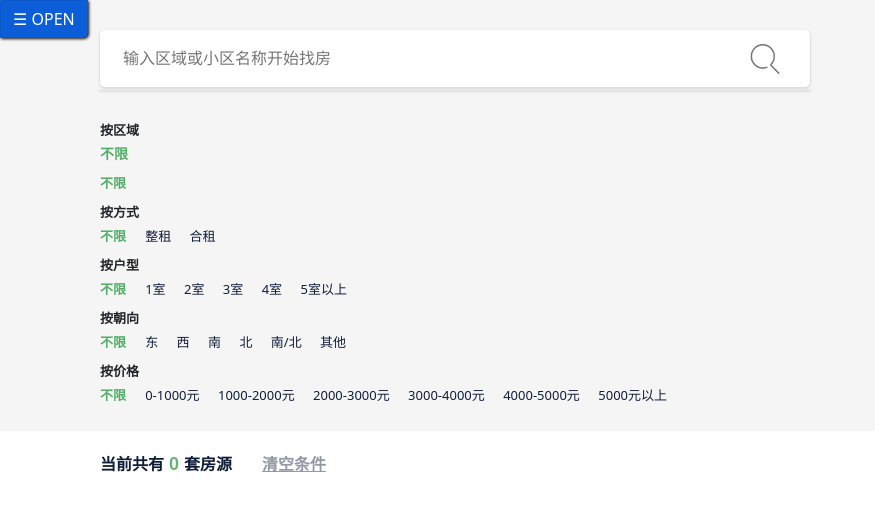
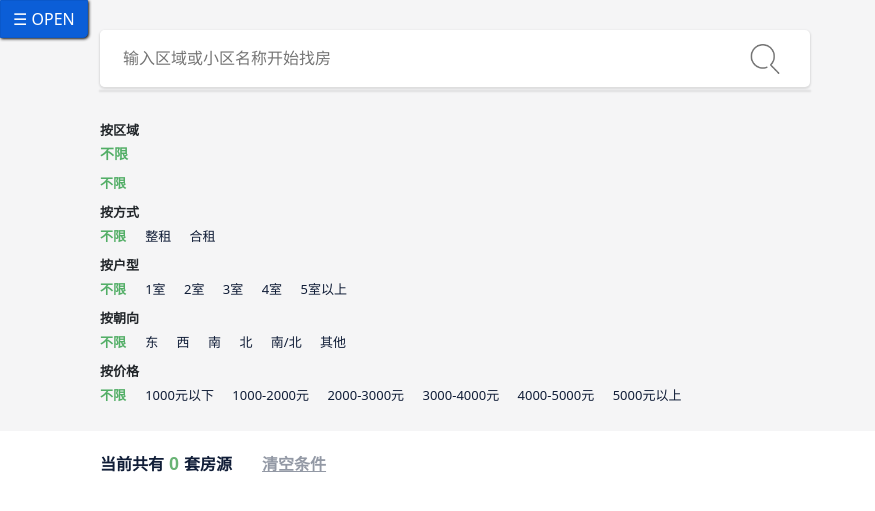
Before and after one commit to VenYy/lianjiaSpider, a Flask app: page /house_list in a window 1280 px wide. Shown: the top 511 px of the page, without its empty margins (0-875 px from the left). Run offline with Flask 3, Linux system fonts and the light colour scheme; data that the repository does not hold is empty; some libraries are stand-ins or nearby versions.

```diff
--- a/list_page.py
+++ b/list_page.py
@@ -8,7 +8,6 @@ from db.model import Houses, City, District
 from db.settings import db
 from db.modify_data_type import modify_data_type
 
-from urllib.parse import urlencode
 
 list_page = Blueprint("list_page", __name__)
 
@@ -38,8 +37,10 @@ def house_list():
 
     # print(city_districts)
 
+    # 创建查询对象
     query = Houses.query
 
+    # 按用户输入筛选
     if user_input:
         query = query.filter(
             (Houses.city.like(f"%{user_input}%")) |
@@ -48,27 +49,30 @@ def house_list():
             (Houses.title.like(f"%{user_input}%"))
         )
 
+    # 按城市名称筛选
     if city:
         query = query.filter(Houses.city == city)
+    # 按区县名称筛选
     if district:
         query = query.filter(Houses.district == district)
+    # 按出租类型筛选
     if rent_type:
         query = query.filter(Houses.rent_type == rent_type)
-
+    # 按户型筛选
     if rooms == "5室以上":
         # 使用正则表达式提取数字并比较
         query = query.filter(Houses.rooms.op("REGEXP")('[5-9]室|[1-9][0-9]室'))
         print(query)
     elif rooms:
         query = query.filter(Houses.rooms.like(f"%{rooms}%"))
-
+    # 按朝向筛选
     if direction == "其他":
         query = query.filter(not_(Houses.direction.in_(["东", "西", "南", "北", "南/北"])))
     elif direction:
         query = query.filter(Houses.direction == direction)
-
+    # 按价格区间筛选
     if price_range:
-        if price_range == "0-1000元":
+        if price_range == "1000元以下":
             query = query.filter(Houses.price.between(0, 1000))
         elif price_range == "1000-2000元":
             query = query.filter(Houses.price.between(1000, 2000))
--- a/static/css/base.css
+++ b/static/css/base.css
@@ -33,88 +33,13 @@
 }
 
 .leftTop {
-    position: absolute;
+    /*始终固定开启滑动导航按钮在窗口左上角*/
+    position: fixed;
+    top: 0;
+    left: 0;
+    /*position: absolute;*/
 }
 .btn {
     border-radius: 0 0 5px 0;
     box-shadow: 1px 1px 3px #0f0f0f;
 }
-/*#openNav {*/
-/*    float: left;*/
-/*    font-size: 20px;*/
-/*    cursor: pointer;*/
-/*    user-select: none;*/
-/*    color: white;*/
-/*    padding: 5px 5px;*/
-/*    !*width: 85px;*!*/
-/*    background: linear-gradient(to right, #2d3058 0%, #fc2f70 100%);*/
-/*    background-size: 200% 100%;*/
-/*    transition: background-position 0.5s ease-out;*/
-/*}*/
-/*#openNav:hover {*/
-/*    background-position: -100% 0%;*/
-/*}*/
-
-
-/*!*侧边栏选择器*!*/
-/*.sidenav {*/
-/*    height: 100%;*/
-/*    width: 0; !*原始宽度*!*/
-/*    position: fixed;*/
-/*    !*z-index、top、left共同控制侧栏的悬浮（上方1，下方-1）*!*/
-/*    z-index: 1;*/
-/*    top: 0;*/
-/*    left: 0;*/
-/*    background-color: #111;*/
-/*    overflow-x: hidden;*/
-/*    transition: 0.5s; !*侧栏延迟0.5s显示*!*/
-/*    padding-top: 60px;*/
-/*}*/
-
-/*.sidenav .title {*/
-/*    font-family: "Microsoft JhengHei UI", sans-serif;*/
-/*    font-weight: bold;*/
-/*    color: #9a9898;*/
-/*    font-size: 25px;*/
-/*    padding-left: 5px !important;*/
-/*    text-align: center !important;*/
-/*    display: block;*/
-/*    transition: 0.3s;*/
-/*}*/
-
-
-/*!*侧边栏标签选择器*!*/
-/*.sidenav a {*/
-/*    padding: 8px 8px 8px 32px;*/
-/*    text-decoration: none;*/
-/*    font-size: 22px;*/
-/*    color: #818181;*/
-/*    display: block;*/
-/*    transition: 0.3s; !*标签延迟0.3s显示*!*/
-/*    user-select: none;*/
-/*}*/
-
-/*!*侧栏标签和关闭按钮光标的效果*!*/
-/*.sidenav a:hover, .offcanvas a:focus {*/
-/*    color: #f1f1f1;*/
-/*}*/
-
-/*!*侧栏和关闭按钮的位置选择器*!*/
-/*.sidenav .closebtn {*/
-/*    position: absolute;*/
-/*    top: 0;*/
-/*    right: 5px;*/
-/*    font-size: 36px;*/
-/*}*/
-
-
-/*!*当文档高度小于450px时，改变侧栏的padding属性和字体大小*!*/
-/*@media screen and (max-height: 450px) {*/
-/*    .sidenav {*/
-/*        padding-top: 15px;*/
-/*    }*/
-
-/*    .sidenav a {*/
-/*        font-size: 18px;*/
-/*    }*/
-/*}*/
--- a/static/js/detail.js
+++ b/static/js/detail.js
@@ -92,20 +92,20 @@ function show_bar(title, x_data, y_data) {
                 name: "平均租金",
                 type: "bar",
                 data: y_data,
-                barMaxWidth: 20,
+                barMaxWidth: 30,
                 itemStyle: {
                     borderRadius: [5, 5, 0, 0],
                     // 渐变色
                     color: new echarts.graphic.LinearGradient(0, 0, 0, 1, [
                         {offset: 0, color: '#83bff6'},
                         {offset: 0.5, color: '#188df0'},
-                        {offset: 1, color: '#188df0'}
+                        {offset: 1, color: '#18f080'}
                     ])
                 },
                 emphasis: {
                     itemStyle: {
                         color: new echarts.graphic.LinearGradient(0, 0, 0, 1, [
-                            {offset: 0, color: '#2378f7'},
+                            {offset: 1, color: '#18f080'},
                             {offset: 0.7, color: '#2378f7'},
                             {offset: 1, color: '#83bff6'}
                         ])
--- a/static/js/house_list.js
+++ b/static/js/house_list.js
@@ -11,7 +11,7 @@ document.addEventListener("DOMContentLoaded", function () {
         }
     });
 
-// 点击返回顶部按钮时，滚动到页面最顶部
+    // 点击返回顶部按钮时，滚动到页面最顶部
     document.getElementById('back_to_top').addEventListener('click', function () {
         // 使用平滑滚动效果，滚动到页面顶部
         window.scrollTo({
@@ -22,8 +22,6 @@ document.addEventListener("DOMContentLoaded", function () {
 
 
 })
-
-
 
 
 // 点击搜索候选区将其填入输入框
--- a/templates/house_list.html
+++ b/templates/house_list.html
@@ -11,7 +11,7 @@
 {% block content %}
     <div class="leftTop">
         <a class="btn btn-primary" data-bs-toggle="offcanvas" href="#offcanvasExample" role="button"
-           aria-controls="offcanvasExample">&#9776; OPEN</a>
+           aria-controls="offcanvasExample">&#9776;&nbsp;OPEN</a>
     </div>
     {#  房源过滤  #}
     <div class="filter">
@@ -24,6 +24,13 @@
                 <div id="suggest_wrap"></div>
             </div>
             <script type="text/javascript">
+                // 回车执行filter_content函数
+                document.onkeydown = function (e) {
+                    if (e.keyCode === 13) {
+                        filter_content()
+                    }
+                }
+
                 function filter_content() {
                     // 用于搜索用户输入的内容
                     var base_url = "{{ request.base_url }}"
@@ -139,7 +146,7 @@
                 <br>
                 <li {% if not request.args.get('price') %} class="strong"{% endif %}><a
                         href="/house_list?{{ query_params|update_param('price')|urlencode() }}">不限</a></li>
-                {% for price in ["0-1000元", "1000-2000元", "2000-3000元", "3000-4000元", "4000-5000元", "5000元以上"] %}
+                {% for price in ["1000元以下", "1000-2000元", "2000-3000元", "3000-4000元", "4000-5000元", "5000元以上"] %}
                     <li{% if request.args.get('price') == price %} class="strong"{% endif %}><a
                             href="/house_list?{{ query_params|update_param('price', price)|urlencode() }}">{{ price }}</a>
                     </li>
--- a/test_district.py
+++ b/test_district.py
@@ -1,10 +1,6 @@
-import os
-from datetime import datetime
 from queue import Queue
 from threading import Thread
-import sqlalchemy
-from sqlalchemy.orm import sessionmaker, Session
-from sqlalchemy.pool import QueuePool
+
 
 from app import app
 from db.model import Houses, db
```
Also changed, not shown: charts.py (+11 -4 lines), static/js/index.js (+1 -13 lines), static/image/favicon.png.
